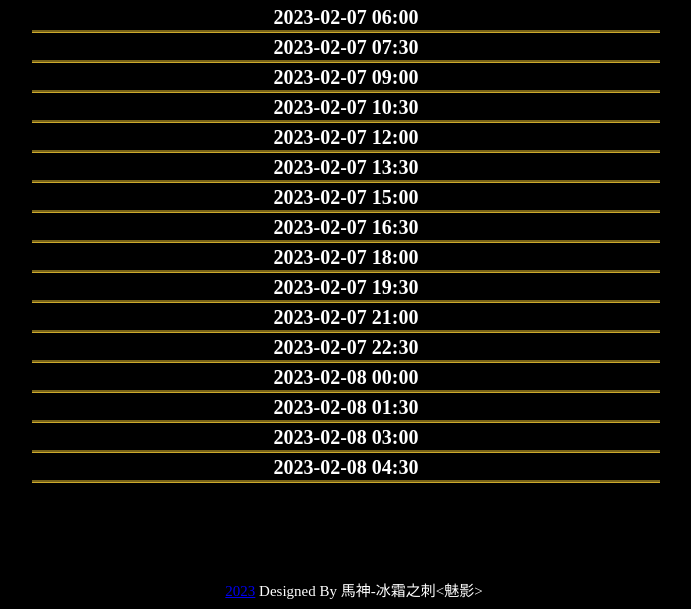
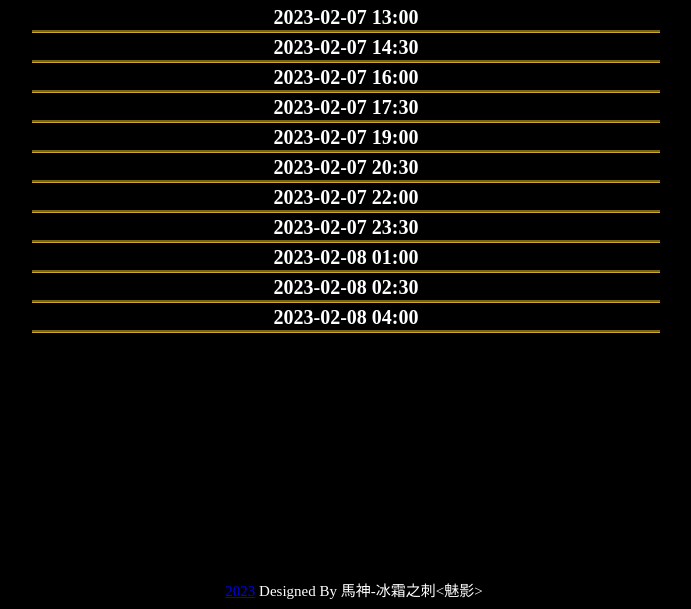
Before and after one commit to wayne2002323/WOW-CommunityFeast, a plain HTML site: page index.html in a window 1280 px wide. Shown: the part 191-800 px from the top of the page, without its empty margins (294-985 px from the left). Drawn offline with nearby package versions, Linux system fonts and the light colour scheme.

Commit message:
fix known time

```diff
--- a/index.html
+++ b/index.html
@@ -138,7 +138,7 @@
 		<script type="text/javascript">
 			//let testDate = "2023-01-27T20:59:55"
 			let testDate = ""
-			let known = { ts: "2023-02-07T00:00:00" }
+			let known = { ts: "2023-02-07T13:00:00" }
 			let eachTime = 1.5
 			let now = testDate !== "" ? new Date(testDate) : new Date()
 			let end = addHours(now, 24)
```
